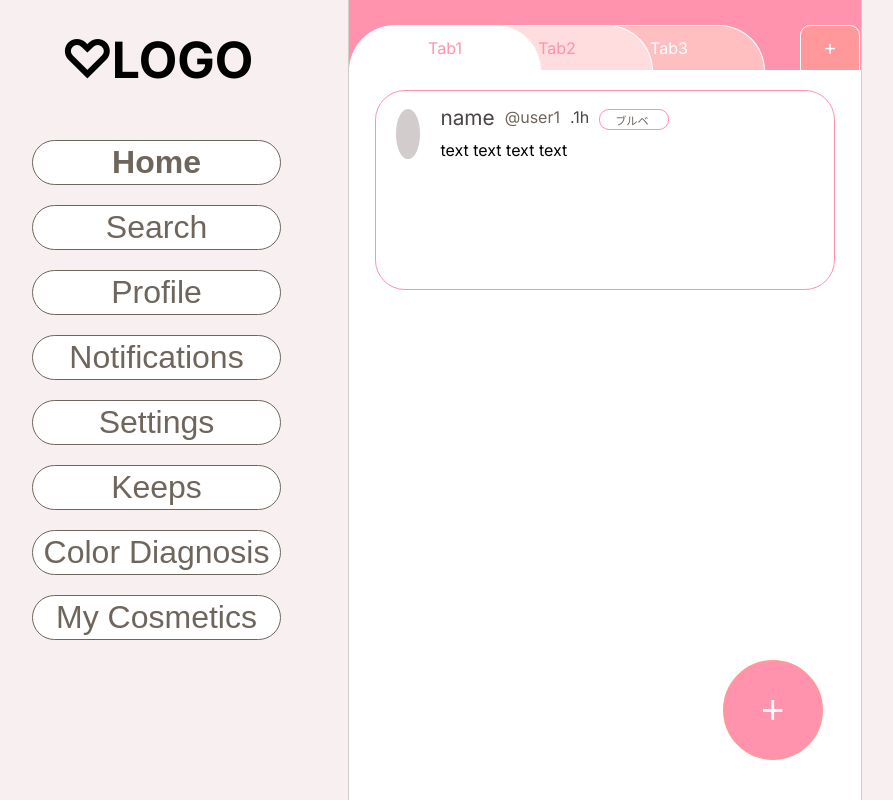
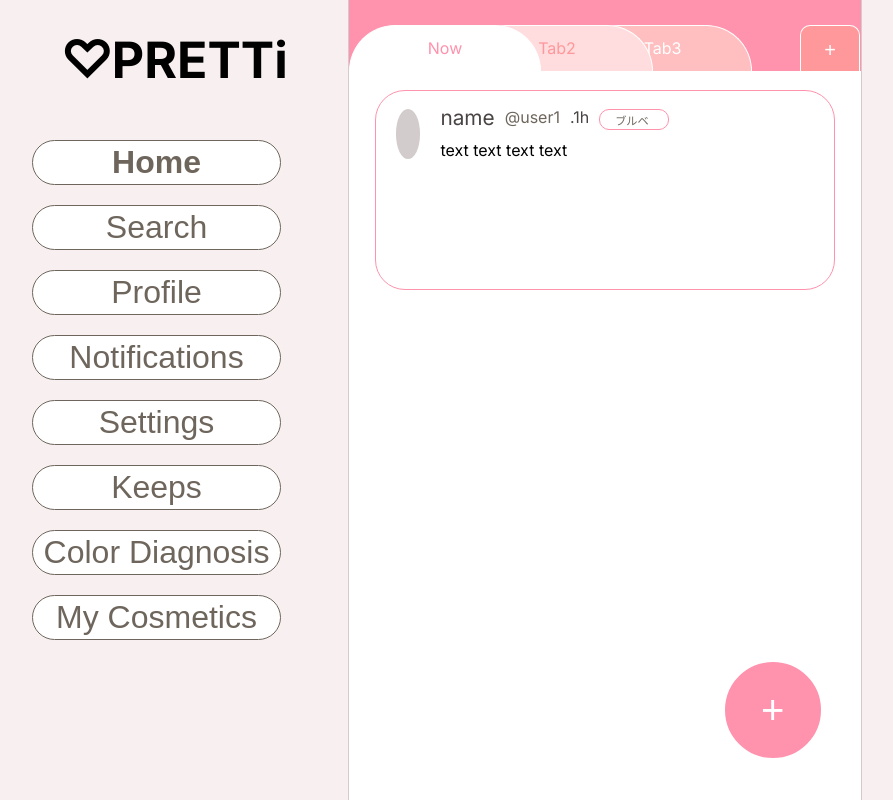
Before and after one commit to itc-s22025/Graduation_Task, a Next.js app in the folder frontend/: page /Home in a window 1280 px wide. Shown: the whole page, without its empty margins (35-928 px from the left). Built offline with nearby package versions, Linux system fonts and the light colour scheme; no server answers.

Commit message:
投稿ボタンのhover,focusとか

```diff
--- a/frontend/src/components/header.js
+++ b/frontend/src/components/header.js
@@ -19,7 +19,7 @@ const Header = () => {
                 <TabList className={s.all}>
                         <ul className={s.ul}>
                             <Tab className={`${s.tabs} ${s.tabFirst} ${focusedTab === 'tabSecond' ? s.zIndex1 : '' } ${focusedTab === 'tabThird' ? s.zIndex1 : '' }`}
-                                 onFocus={() => handleFocus('tabFirst')} tabIndex={0}>Tab1</Tab>
+                                     onFocus={() => handleFocus('tabFirst')} tabIndex={0}>Now</Tab>
                             <Tab className={`${s.tabs} ${s.tabSecond} ${focusedTab === 'tabSecond' ? s.zIndex2 : ''}`}
                                  onFocus={() => handleFocus('tabSecond')} tabIndex={0}>Tab2</Tab>
                             <Tab className={`${s.tabs} ${s.tabThird} ${focusedTab === 'tabThird' ? s.zIndex3 : ''}`}
--- a/frontend/src/components/leftbar_for_home.js
+++ b/frontend/src/components/leftbar_for_home.js
@@ -10,7 +10,7 @@ const LeftBar = () => {
     return(
         <>
             <div className={s.all}>
-                <h1 className={s.logo}>♡LOGO</h1>
+                <h1 className={s.logo}>♡PRETTi</h1>
                 <div className={s.button_container}>
                     <button className={`${s.button} ${ pathname === '/Home' ? s.active : '' }`} onClick={() => router.push('/Home')}>Home</button>
                     <button className={`${s.button} ${ pathname === '/Search' ? s.active : '' }`} onClick={() => router.push('/')}>Search</button>
--- a/frontend/src/components/post_button.js
+++ b/frontend/src/components/post_button.js
@@ -3,7 +3,9 @@ import s from '../styles/post_button.module.css';
 const PostButton = () => {
     return(
         <>
-            <button className={s.all}>+</button>
+            <button className={s.buttonA}>+</button>
+            <button className={s.buttonB}>投稿</button>
+            <button className={s.buttonC}>レビュー</button>
         </>
     )
 }
--- a/frontend/src/styles/header.module.css
+++ b/frontend/src/styles/header.module.css
@@ -2,7 +2,7 @@
     background-color: #FF92AD;
     display: flex;
     width: 40vw;
-    height: 70px;
+    height: 71px;
     margin: 0;
     /*border: #000fff 1px solid;*/
 }
@@ -26,6 +26,7 @@
     width: 15vw;
     height: 65%;
     border: 1px solid #fff;
+    border-bottom: none;
     border-top-left-radius: 50px;
     border-top-right-radius: 50px;
 
@@ -46,6 +47,7 @@
     width: 15vw;
     height: 65%;
     border: #fff 1px solid;
+    border-bottom: none;
     border-top-left-radius: 50px;
     border-top-right-radius: 50px;
 
@@ -55,7 +57,7 @@
     /*font*/
     padding-top: 12px;
     text-align: center;
-    color: #FF92AD;
+    color: #FF989A;
 
 }
 
@@ -63,9 +65,10 @@
     outline: none;
     background: #FFBFC0;
     margin-top: 25px;
-    width: 15vw;
+    width: 14vw;
     height: 65%;
     border: #fff 1px solid;
+    border-bottom: none;
     border-top-left-radius: 50px;
     border-top-right-radius: 50px;
 
@@ -84,6 +87,7 @@
 
 .zIndex1 {
   z-index: 1;
+    border-bottom: #F8F0F0 2px solid;
 }
 
 .zIndex2 {
@@ -104,6 +108,7 @@
     height: 46px;
     width: 60px;
     border: 1px solid #fff;
+    border-bottom: none;
     border-top-left-radius: 10px;
     border-top-right-radius: 10px;
 
--- a/frontend/src/styles/post_button.module.css
+++ b/frontend/src/styles/post_button.module.css
@@ -1,21 +1,59 @@
-.all{
+.buttonContainer {
+  position: relative; /* 相対位置を設定 */
+}
+
+.buttonA {
   position: absolute;
   bottom: 5vh;
   right: 33vw;
-
   background-color: #FF92AD;
   width: 100px;
   height: 100px;
-    border: #FF989A 2px solid;
+  border: #fff 2px solid;
+  border-radius: 50%;
+  color: #fff;
+  font-size: 2.5rem;
+}
+
+.buttonB, .buttonC {
+  display: none; /* 初期状態では非表示 */
+  position: absolute;
+  background-color: #FF92AD;
+  width: 90px;
+  height: 90px;
+  border: #fff 2px solid;
   border-radius: 50%;
 
   /*font*/
   color: #fff;
-    font-size: 2.5rem;
 }
 
-@media (max-width: 1200px){
-    .all{
-        right: 32px;
+.buttonB {
+  bottom: 10vh;
+  right: 38vw;
 }
+
+.buttonC {
+  bottom: 15vh;
+  right: 33vw;
 }
+
+.buttonA:hover ~ .buttonB,
+.buttonA:focus ~ .buttonB,
+.buttonA:hover ~ .buttonC,
+.buttonA:focus ~ .buttonC {
+  display: inline-block; /* ホバーまたはフォーカス時に表示 */
+}
+
+.buttonA:hover,
+.buttonA:focus {
+  position: absolute;
+  bottom: 6vh;
+  right: 34vw;
+  width: 70px;
+  height: 70px;
+  background-color: #fff;
+  border: #FF92AD 3px solid;
+  color: #FF92AD;
+  font-size: 32px;
+}
```
Lines whose indentation alone changed are shown as unchanged.
